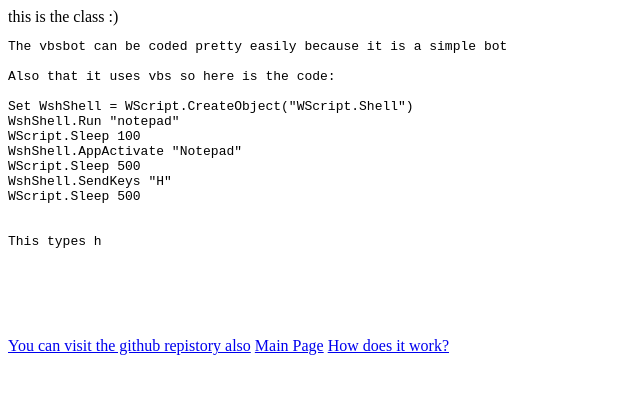
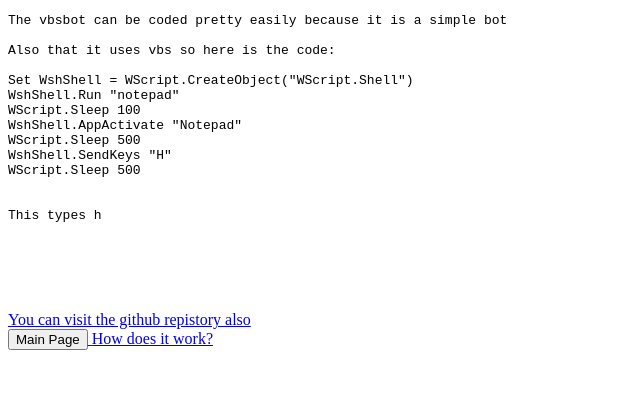
Before and after one commit to NTechV/NTechV.github.io, a plain HTML site: page vbsbot.html in a window 1280 px wide. Shown: the whole page, without its empty margins (0-640 px from the left). Drawn offline with Linux system fonts and the light colour scheme.

Commit message:
Add files via upload

```diff
--- a/vbsbot.html
+++ b/vbsbot.html
@@ -1,7 +1,7 @@
 <!DOCTYPE html>
 <html>
 <head>
-<link rel="stylesheet"href="indexsty.css"> <!----> this is the class :)<!------>
+<link rel="stylesheet"href="indexsty.css"> <!--- tHIS IS THE CLAS -->
 
 </head>
 
@@ -29,7 +29,12 @@ This types h
 </pre>
 
 <a href="https://www.github.com/NTechV/vbsbot" class="vbsbotrep">You can visit the github repistory also</a>
-<a href="index.html" class="indexsty">Main Page</a>
+<br>
+<a href="index.html">
+    <button class="repair__button" type="button">
+      Main Page
+    </button>
+  </a>
 <a href="vbsbotwork.html" class="Vbsbotworks">How does it work?</a>
 
 
```
Also changed, not shown: index.html (+4 -1 lines), spaceinvaderonline.html (+5 -1 lines), vbsbotwork.html (+5 -1 lines).
